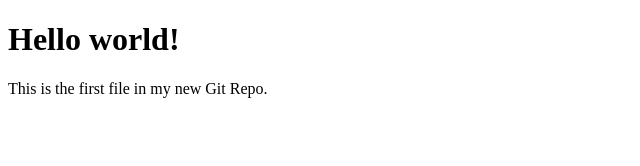
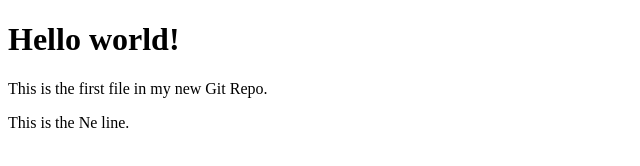
Before and after one commit to manish7547/Credit-Card-Customer-Segmentation-PCA-Kmeans-Pycaret-Dataprep-, a plain HTML site: page index.html in a window 1280 px wide. Shown: the whole page, without its empty margins (0-640 px from the left). Drawn offline with Linux system fonts and the light colour scheme.

Commit message:
updated html.index

```diff
--- a/index.html
+++ b/index.html
@@ -7,6 +7,7 @@
 
 <h1>Hello world!</h1>
 <p>This is the first file in my new Git Repo.</p>
+<p>This is the Ne line.</p>
 
 </body>
 </html>
```
